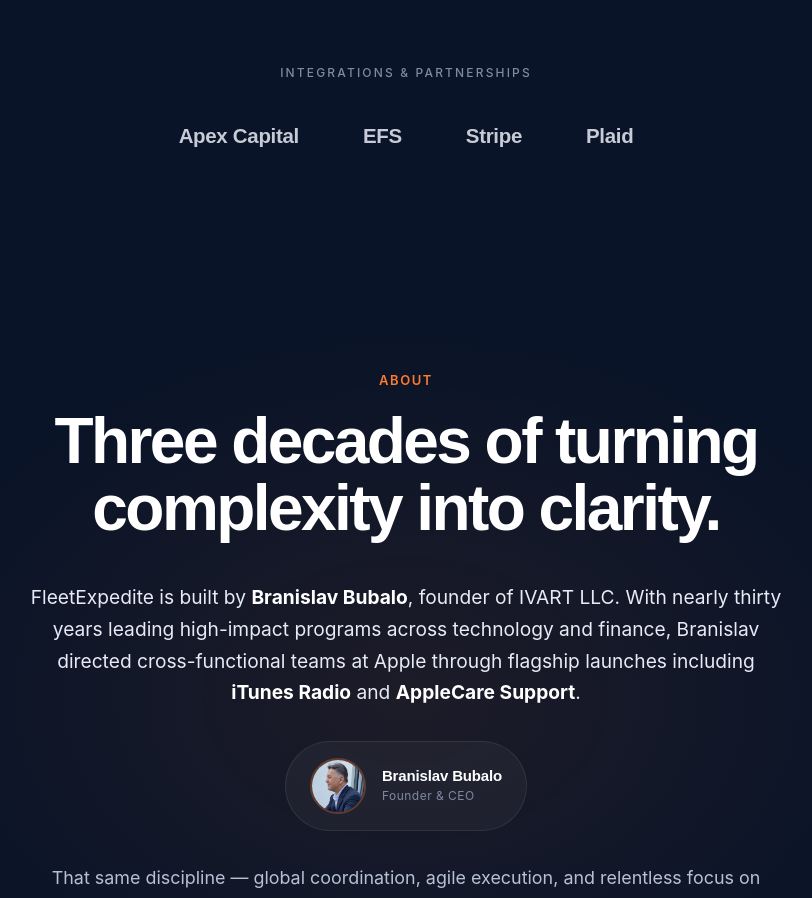
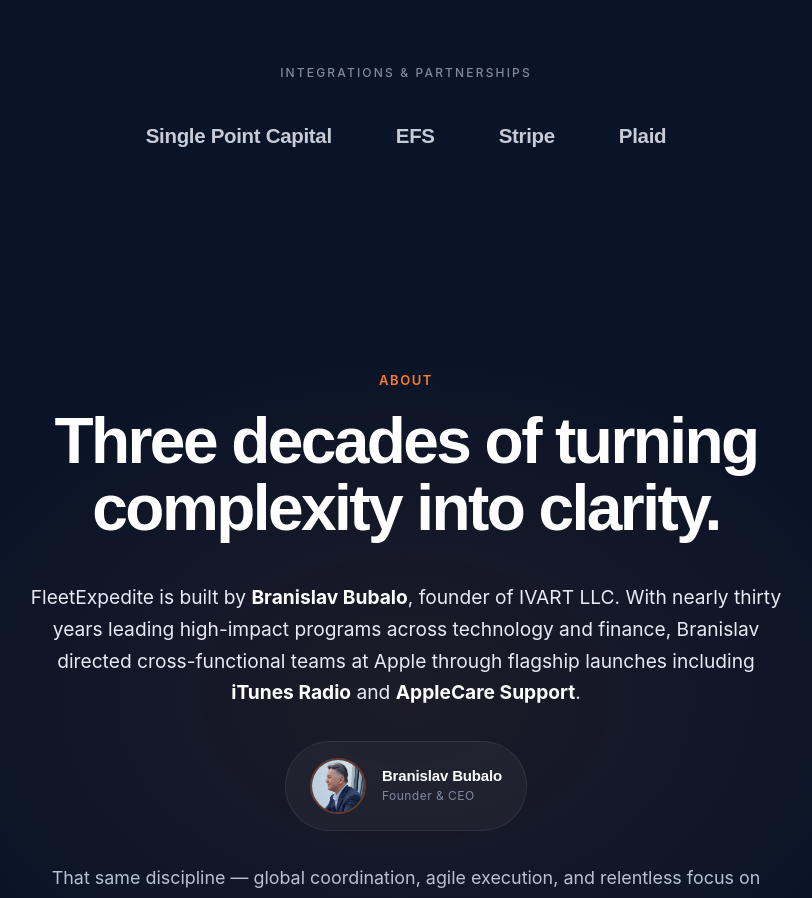
Before and after one commit to BranislavBubalo/truckflow-saas, a Next.js app: page / in a window 1280 px wide. Shown: the part 1980-2878 px from the top of the page, without its empty margins (234-1046 px from the left). Built offline with nearby package versions, Linux system fonts and the light colour scheme; a web font is replaced by a local one.

Commit message:
Replace Apex Capital with Single Point Capital on landing

```diff
--- a/app/page.tsx
+++ b/app/page.tsx
@@ -505,7 +505,7 @@
               opacity: 0.85,
             }}
           >
-            {["Apex Capital", "EFS", "Stripe", "Plaid"].map(
+            {["Single Point Capital", "EFS", "Stripe", "Plaid"].map(
               (name) => (
                 <span
                   key={name}
```
